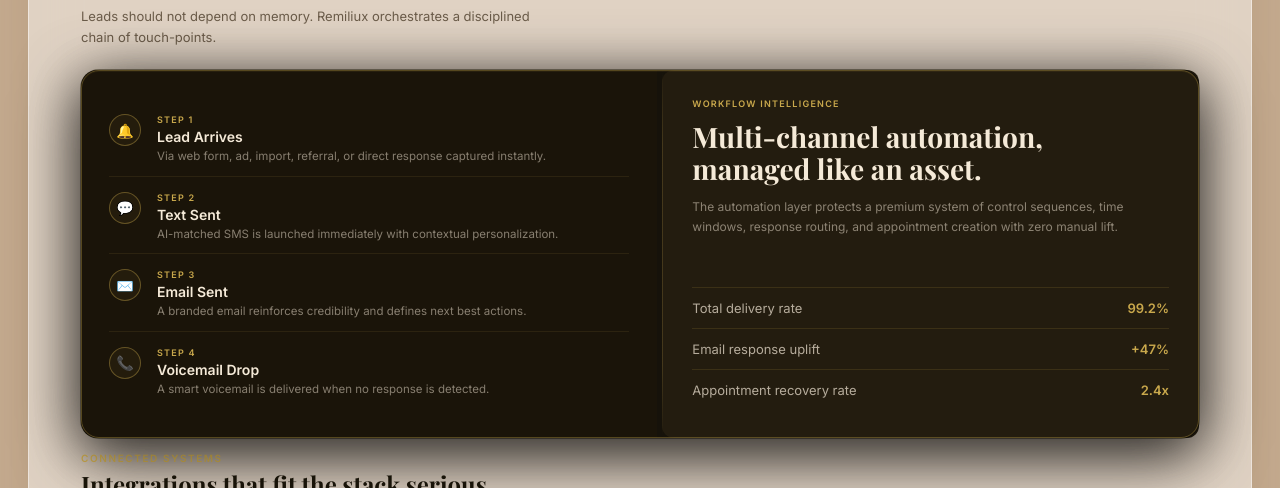
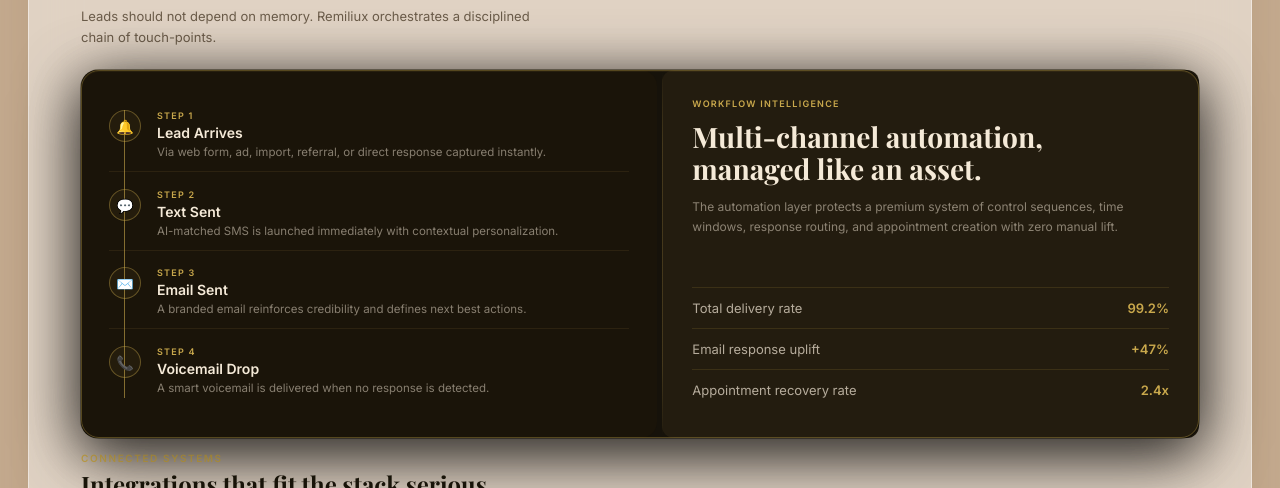
Before and after one commit to kariimhisham1/CRM-Remiliux-New-LP, a React (Create React App) app: page / in a window 1280 px wide. Shown: the part 5769-6257 px from the top of the page. Built offline with nearby package versions, Linux system fonts and the light colour scheme.

Commit message:
Update WhyTeams.css

```diff
--- a/src/components/WhyTeams.css
+++ b/src/components/WhyTeams.css
@@ -208,13 +208,16 @@
   z-index: 11;
 }
 
-/* ── Timeline panel — curtain from right ── */
+/* ── Timeline panel ──
+   Previously slid in as a curtain wipe from the right; now the panel
+   background simply fades in (see wt__timeline-panel opacity in JSX),
+   and the 4 steps inside reveal one at a time. Border-radius is no longer
+   asymmetric since there's no mid-wipe shape to account for. */
 .wt__timeline-panel {
   position: absolute;
   left: 0; top: 0; height: 100%;
   background: #1a1409;
-  border-radius: 16px 0 0 16px;
-  border: none;
+  border-radius: 16px;
   padding: 24px 28px;
   box-sizing: border-box;
   overflow: hidden;
@@ -222,10 +225,32 @@
   flex-direction: column;
   justify-content: space-evenly;
 }
+
+/* Animated connector line — sits behind the icon column, grows downward
+   in sync with each step's reveal (driven by lineGrowth in JSX). */
+.wt__timeline-line-track {
+  position: absolute;
+  left: 43px; /* centers on the 32px icon circles (28px panel padding + 16px - 1px) */
+  top: 40px;
+  bottom: 40px;
+  width: 1px;
+  background: rgba(201, 168, 76, 0.12);
+}
+.wt__timeline-line-fill {
+  position: absolute;
+  top: 0; left: 0;
+  width: 100%;
+  background: rgba(201, 168, 76, 0.55);
+  transition: height 0.05s linear;
+}
+
 .wt__timeline-step {
   display: flex; gap: 16px;
   padding: 10px 0;
   border-bottom: 1px solid rgba(201, 168, 76, 0.1);
+  position: relative;
+  z-index: 1; /* sits above the connector line */
+  will-change: transform, opacity;
 }
 .wt__timeline-step:last-child { border-bottom: none; }
 .wt__timeline-icon {
```
